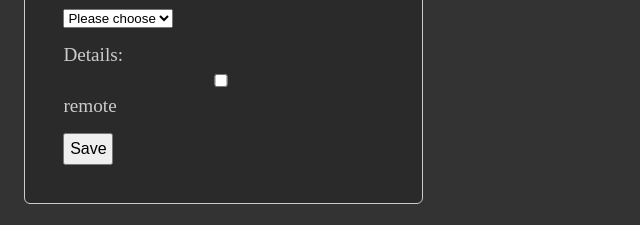
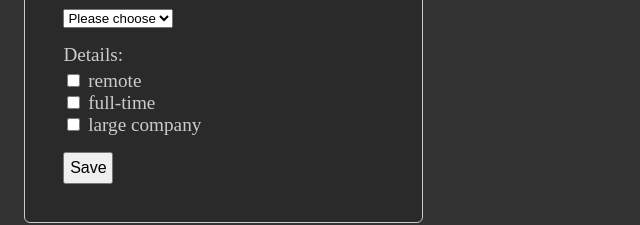
Before and after one commit to Scientific-Research/mk-005-form-and-json-server, a React (Vite) app: page / in a window 1280 px wide. Shown: the part 411-636 px from the top of the page, without its empty margins (0-640 px from the left). Built offline with nearby package versions, Linux system fonts and the light colour scheme; no server answers.

Commit message:
3 check box for remote,full-time,large company

```diff
--- a/src/App.scss
+++ b/src/App.scss
@@ -49,7 +49,7 @@ body {
         }
       }
 
-      input {
+      input[type="text"] {
         padding: 0.5em;
         border: 1px solid #999;
         width: 96%;
--- a/src/App.tsx
+++ b/src/App.tsx
@@ -127,7 +127,15 @@ function App() {
             <div className="row">
               <label htmlFor="">Details</label>
               <div>
-                <input type="checkbox" /> remote
+                <div>
+                  <input type="checkbox" /> remote
+                </div>
+                <div>
+                  <input type="checkbox" /> full-time
+                </div>
+                <div>
+                  <input type="checkbox" /> large company
+                </div>
               </div>
             </div>
 
```
